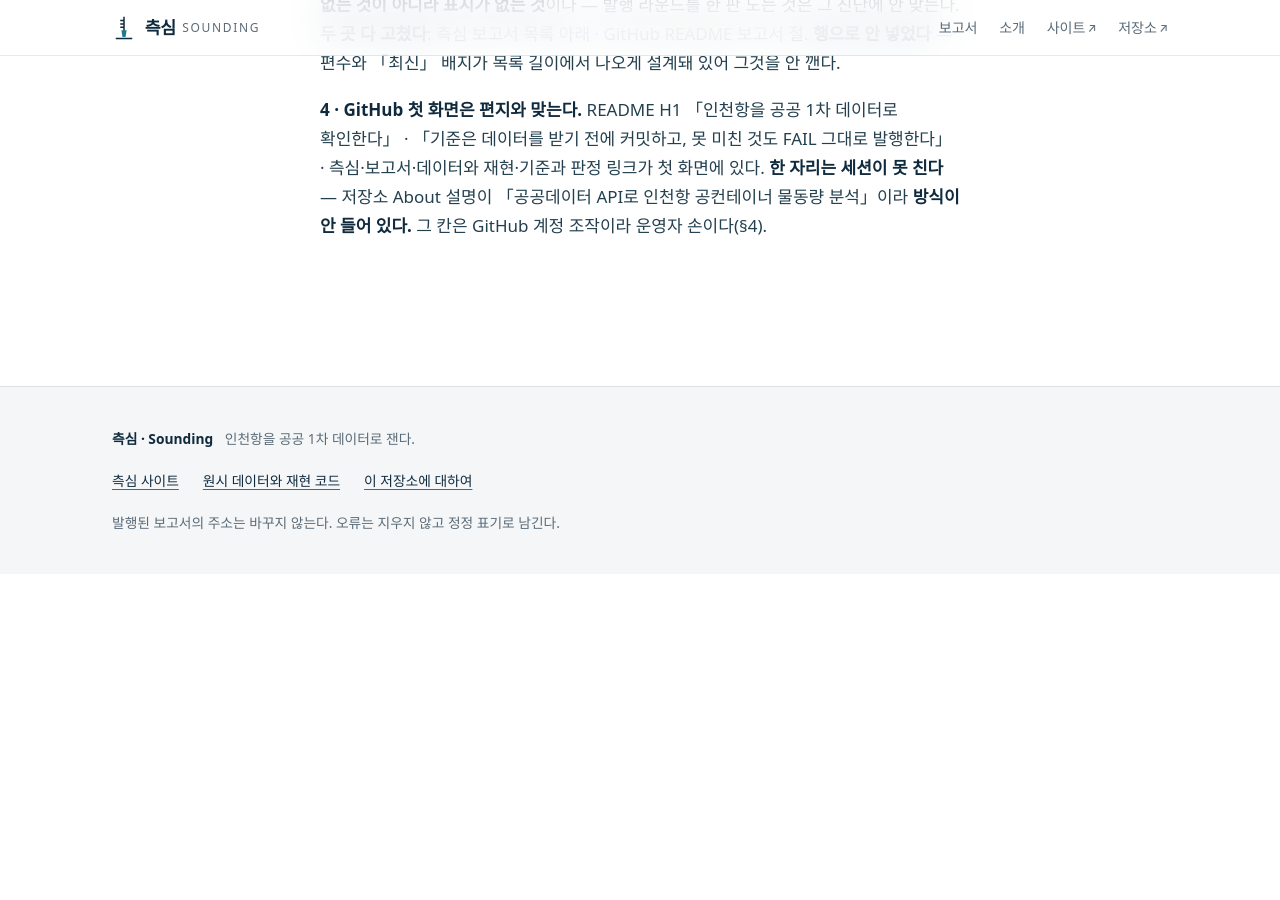
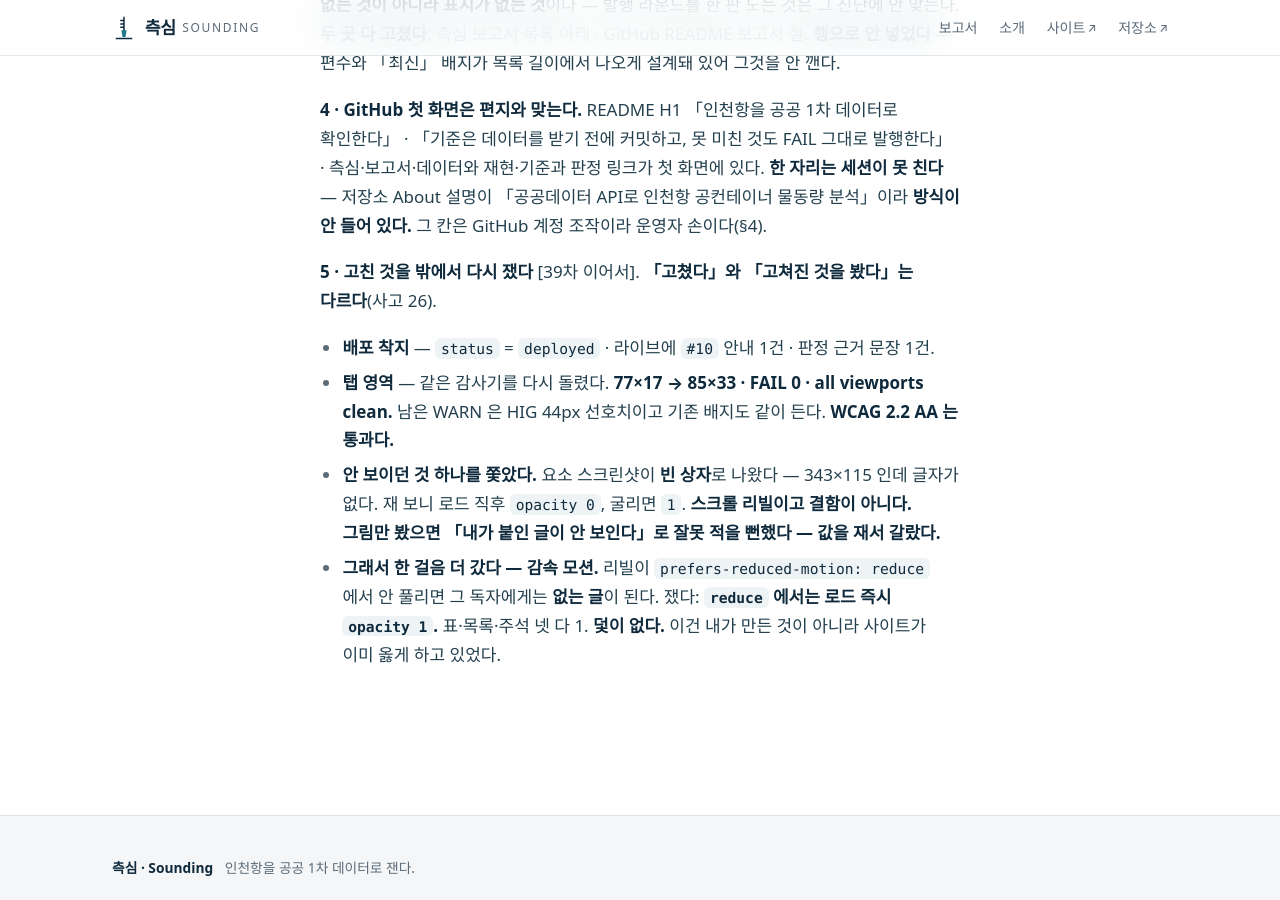
Before and after one commit to jisangj03-dev/incheon-port-analysis, a Jekyll site: the page built from docs/작업기록.md, in a window 1280 px wide and 900 px high, scrolled down 117776 px. Built offline with Jekyll 4.4.1, drawn with Linux system fonts in a browser that asks for light colours; some web fonts are replaced; our own code applies the rules of GitHub Pages for plain Markdown files; before the commit the page ends 118350 px from its top, so only the background shows below that.

Commit message:
docs: 밖에서 다시 쟀다 — 탭 FAIL 0 · 배포 착지 · 리빌은 감속 모션에서도 뜬다
**「고쳤다」와 「고쳐진 것을 봤다」는 다르다**(사고 26). 같은 감사기로 다시 쳤다.

· 배포 `deployed` · 라이브에 `#10` 안내 1건 · 판정 근거 문장 1건.
· 탭 영역 **77×17 → 85×33 · FAIL 0 · all viewports clean.** 남은 WARN 은 HIG 44px
  선호치이고 기존 배지도 같이 든다 — WCAG 2.2 AA 는 통과.
· **빈 상자 하나를 쫓았다.** 요소 스크린샷이 343×115 인데 글자가 없었다.
  재 보니 로드 직후 `opacity 0` · 굴리면 `1` — **스크롤 리빌이고 결함이 아니다.**
  그림만 봤으면 「내가 붙인 글이 안 보인다」로 잘못 적을 뻔했다.
· **한 걸음 더 — 감속 모션.** 리빌이 `prefers-reduced-motion: reduce` 에서 안 풀리면
  그 독자에게 없는 글이 된다. **`reduce` 에서는 로드 즉시 `opacity 1`** · 표·목록·주석 넷 다 1.
  덫이 없다.

Co-Authored-By: Claude Opus 5 (1M context) <noreply@anthropic.com>
Claude-Session: https://claude.ai/code/session_01KFYvgjL5ghepZqAvxg2a7P

```diff
--- a/docs/작업기록.md
+++ b/docs/작업기록.md
@@ -2631,3 +2631,14 @@ FAIL 은 채운 칩, PASS 는 테두리 칩 + 글리프 + 낱말. 남은 두 색
 측심·보고서·데이터와 재현·기준과 판정 링크가 첫 화면에 있다.
 **한 자리는 세션이 못 친다** — 저장소 About 설명이 「공공데이터 API로 인천항 공컨테이너
 물동량 분석」이라 **방식이 안 들어 있다.** 그 칸은 GitHub 계정 조작이라 운영자 손이다(§4).
+
+**5 · 고친 것을 밖에서 다시 쟀다** [39차 이어서]. **「고쳤다」와 「고쳐진 것을 봤다」는 다르다**(사고 26).
+- **배포 착지** — `status` = `deployed` · 라이브에 `#10` 안내 1건 · 판정 근거 문장 1건.
+- **탭 영역** — 같은 감사기를 다시 돌렸다. **77×17 → 85×33 · FAIL 0 · all viewports clean.**
+  남은 WARN 은 HIG 44px 선호치이고 기존 배지도 같이 든다. **WCAG 2.2 AA 는 통과다.**
+- **안 보이던 것 하나를 쫓았다.** 요소 스크린샷이 **빈 상자**로 나왔다 — 343×115 인데 글자가 없다.
+  재 보니 로드 직후 `opacity 0`, 굴리면 `1`. **스크롤 리빌이고 결함이 아니다.**
+  *그림만 봤으면 「내가 붙인 글이 안 보인다」로 잘못 적을 뻔했다 — 값을 재서 갈랐다.*
+- **그래서 한 걸음 더 갔다 — 감속 모션.** 리빌이 `prefers-reduced-motion: reduce` 에서 안 풀리면
+  그 독자에게는 **없는 글**이 된다. 쟀다: **`reduce` 에서는 로드 즉시 `opacity 1`.**
+  표·목록·주석 넷 다 1. **덫이 없다.** 이건 내가 만든 것이 아니라 사이트가 이미 옳게 하고 있었다.
```
Also changed, not shown: docs/STATUS.md (+1 -1 lines).
